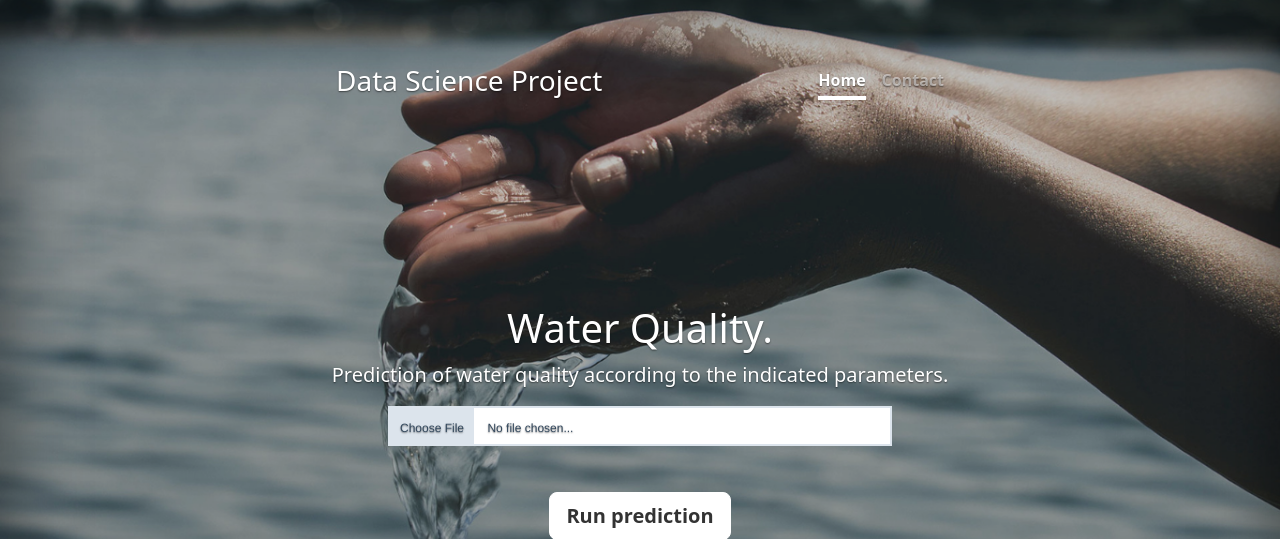
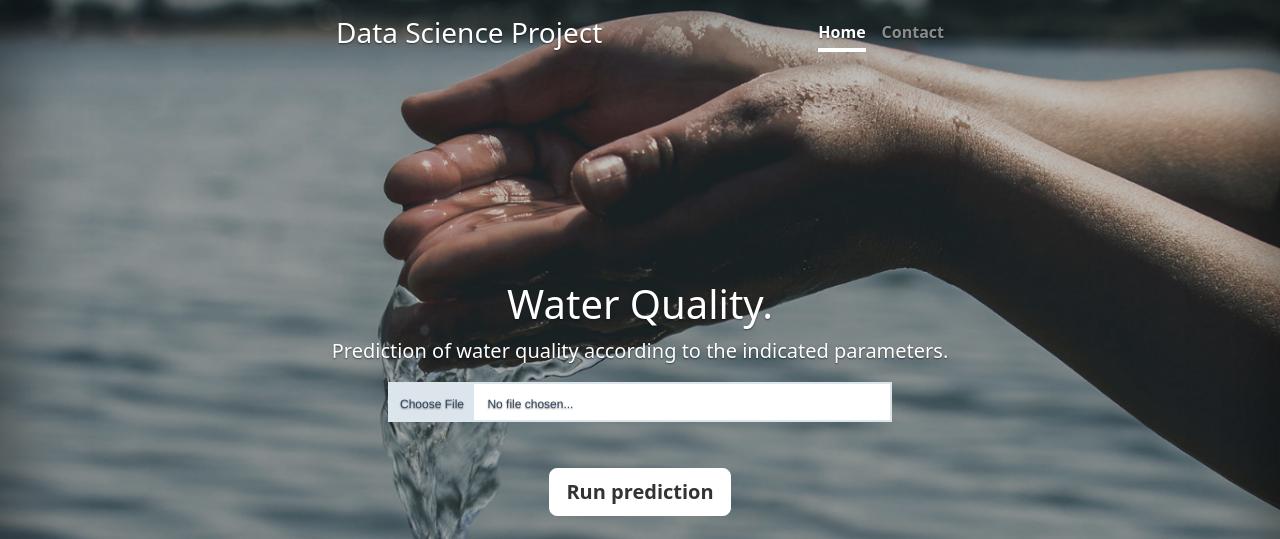
Before and after one commit to mcarlagg17/TBDS-ML_Clf_WaterQuality_flask, a Flask app: page / in a window 1280 px wide. Shown: the top 539 px of the page. Run offline with Flask 2, Linux system fonts and the light colour scheme; some libraries are stand-ins or nearby versions.

Commit message:
ultimando 1

```diff
--- a/static/cover.css
+++ b/static/cover.css
@@ -39,7 +39,6 @@ body {
 }
 
 .w-h{
-  margin-top: 3em;
   margin-right: 20em;
   margin-left: 20em;
 
```
Also changed, not shown: README.md, static/img/logo.jpg (added).
